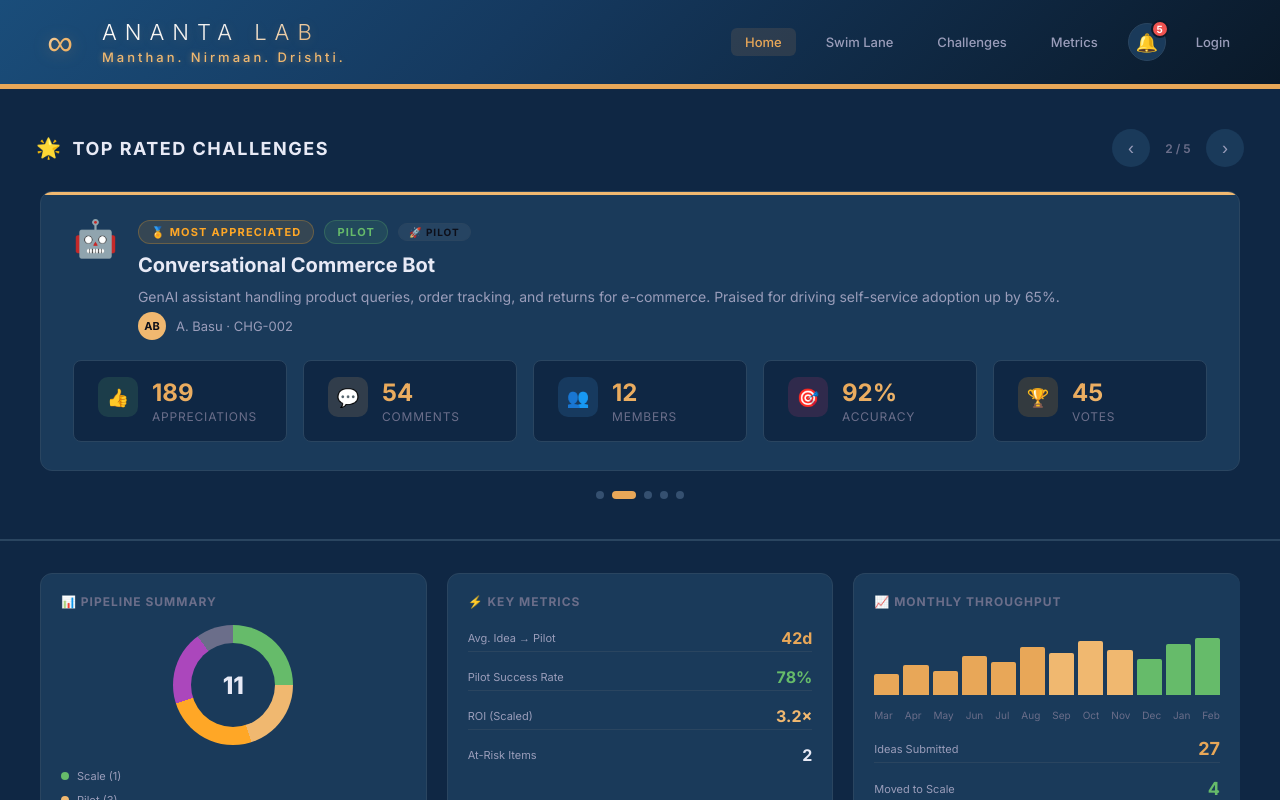
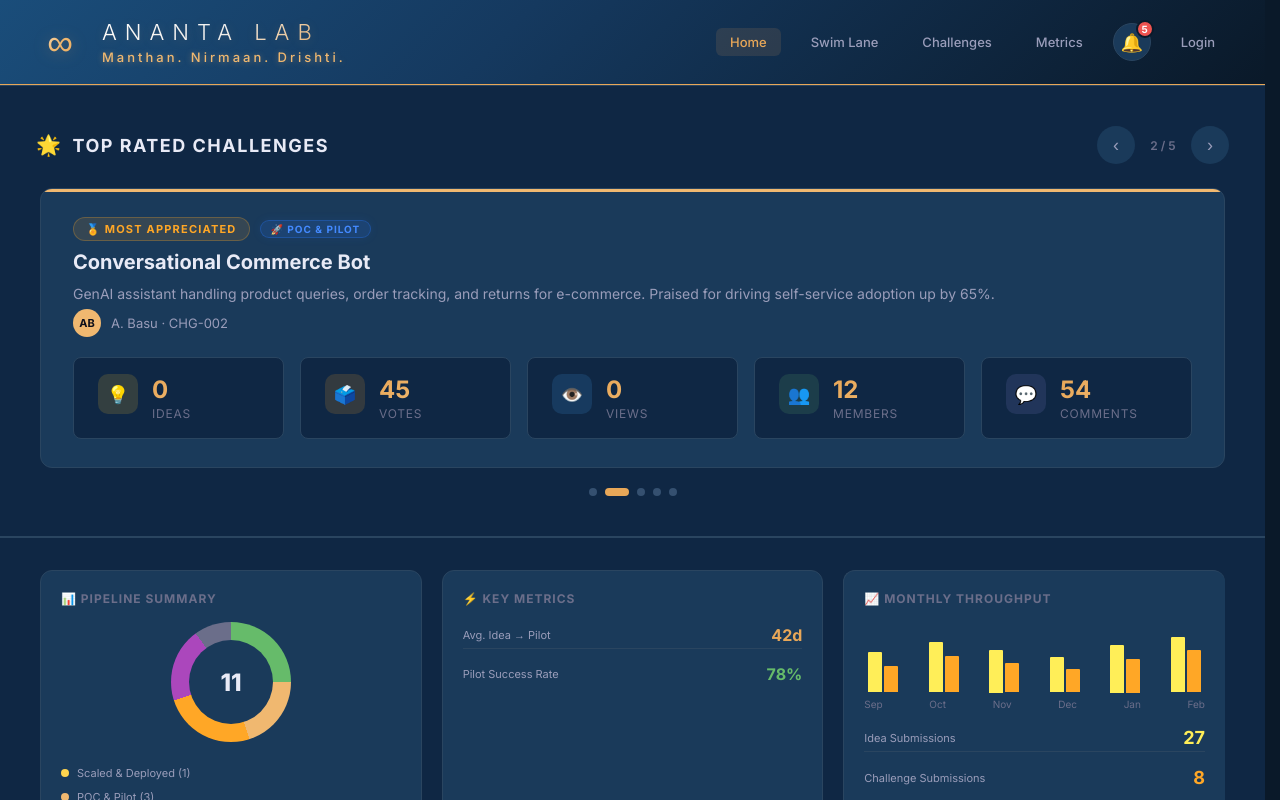
Before and after one commit to burnerdev42/AiTaskDashboard, a React (Vite) app in the folder dashboard/: page / in a window 1280 px wide. Shown: the top 800 px of the page. Built offline with nearby package versions, Linux system fonts and the light colour scheme.

Commit message:
feat: update the design of home and swim lane page (#5)
Co-authored-by: Dibyendu <apple@apples-MacBook-Pro.local>

```diff
--- a/dashboard/src/components/layout/Layout.tsx
+++ b/dashboard/src/components/layout/Layout.tsx
@@ -1,13 +1,17 @@
 import React from 'react';
 import { Header } from './Header';
-import { Outlet } from 'react-router-dom';
+import { Outlet, useLocation } from 'react-router-dom';
 
 export const Layout: React.FC = () => {
+    const location = useLocation();
+
     return (
         <>
             <Header />
             <main className="main-wrapper">
-                <Outlet />
+                <div key={location.key} className="page-transition">
+                    <Outlet />
+                </div>
             </main>
             <footer className="footer">
                 Copyright © 2026, <a href="#">www.ananta.com</a> · Developed with human brain, artificial neurons, love, passion, and GPUs at
--- a/dashboard/src/components/ui/ChallengeCard.tsx
+++ b/dashboard/src/components/ui/ChallengeCard.tsx
@@ -6,27 +6,24 @@ interface ChallengeCardProps {
     challenge: Challenge;
 }
 
-// Helper config for stats display
-const STAT_CONFIG: Record<string, { icon: string; label: string; colorVar: string; color: string }> = {
-    appreciations: { icon: '👍', label: 'Appreciations', colorVar: '--accent-green', color: '#66bb6a' },
-    votes: { icon: '🏆', label: 'Votes', colorVar: '--accent-orange', color: '#ffa726' },
-    comments: { icon: '💬', label: 'Comments', colorVar: '--accent-blue', color: '#f0b870' }, // using header blue-ish gold or standard blue
-    savings: { icon: '💡', label: 'Savings', colorVar: '--accent-purple', color: '#ab47bc' },
-    roi: { icon: '📈', label: 'ROI', colorVar: '--accent-teal', color: '#e8a758' },
-    members: { icon: '👥', label: 'Members', colorVar: '--accent-blue', color: '#42a5f5' },
-    accuracy: { icon: '🎯', label: 'Accuracy', colorVar: '--accent-pink', color: '#ec407a' }, // pink/red
-    active: { icon: '⚡', label: 'Active', colorVar: '--accent-yellow', color: '#ffee58' },
-    alerts: { icon: '🔔', label: 'Alerts', colorVar: '--accent-red', color: '#ef5350' },
-    units: { icon: '📦', label: 'Units', colorVar: '--accent-teal', color: '#26a69a' },
-    methods: { icon: '🔬', label: 'Methods', colorVar: '--accent-gold', color: '#ffd54f' }
+// Helper config for stats display (Standardized set as per user request)
+const STAT_CONFIG: Record<string, { icon: string; label: string; color: string }> = {
+    ideas: { icon: '💡', label: 'Ideas', color: '#ffca28' }, // yellow/gold
+    votes: { icon: '🗳️', label: 'Votes', color: '#ffa726' }, // orange
+    views: { icon: '👁️', label: 'Views', color: '#42a5f5' }, // blue
+    members: { icon: '👥', label: 'Members', color: '#66bb6a' }, // green
+    comments: { icon: '💬', label: 'Comments', color: '#8884d8' } // purple-ish
 };
+
+const REQUIRED_STATS = ['ideas', 'votes', 'views', 'members', 'comments'];
 
 export const ChallengeCard: React.FC<ChallengeCardProps> = ({ challenge }) => {
     const navigate = useNavigate();
 
-    // Get first 5 stats to display
-    const displayStats = Object.entries(challenge.stats).slice(0, 5).map(([key, value]) => {
-        const config = STAT_CONFIG[key] || { icon: '🔹', label: key, colorVar: '--text-secondary', color: '#b0bec5' };
+    // Enforce the specific 5 KPIs for every card
+    const displayStats = REQUIRED_STATS.map(key => {
+        const config = STAT_CONFIG[key];
+        const value = challenge.stats[key] ?? 0;
         return { key, value, ...config };
     });
 
@@ -37,16 +34,10 @@ export const ChallengeCard: React.FC<ChallengeCardProps> = ({ challenge }) => {
             onClick={() => navigate(`/challenges/${challenge.id}`)}
         >
             <div className="challenge-top">
-                <div className="challenge-icon">
-                    {/* Mapping icons based on title or type for now, as they aren't in the data model explicitly yet */}
-                    {challenge.title.includes('Customer') ? '✅' :
-                        challenge.title.includes('Bot') ? '🤖' :
-                            challenge.title.includes('Warehouse') ? '📦' :
-                                challenge.title.includes('Forecasting') ? '🧠' : '📱'}
-                </div>
+                {/* Icon removed as per user request */}
                 <div className="challenge-top-info">
                     <div className="challenge-badge-row">
-                        {challenge.tags?.map(tag => (
+                        {challenge.tags?.filter(tag => tag !== 'Pilot').slice(0, 1).map(tag => (
                             <span key={tag} className={`challenge-badge ${tag === 'Highlighted' ? 'highlighted' : tag === 'Most Appreciated' ? 'appreciated' : 'top-voted'}`}>
                                 {tag === 'Highlighted' && '⭐'}
                                 {tag === 'Most Appreciated' && '🏅'}
@@ -54,12 +45,18 @@ export const ChallengeCard: React.FC<ChallengeCardProps> = ({ challenge }) => {
                                 {' ' + tag}
                             </span>
                         ))}
-                        <span className="challenge-stage-badge">
+                        <span className={`challenge-stage-badge ${challenge.stage.toLowerCase()}`}>
                             {challenge.stage === 'Scale' && '📈'}
                             {challenge.stage === 'Pilot' && '🚀'}
                             {challenge.stage === 'Prototype' && '🔧'}
                             {challenge.stage === 'Ideation' && '💡'}
-                            {' ' + challenge.stage}
+                            {' ' + (
+                                challenge.stage === 'Scale' ? 'Scaled & Deployed' :
+                                    challenge.stage === 'Pilot' ? 'POC & Pilot' :
+                                        challenge.stage === 'Prototype' ? 'Ideation & Evaluation' :
+                                            challenge.stage === 'Ideation' ? 'Challenge Submitted' :
+                                                challenge.stage
+                            )}
                         </span>
                     </div>
                     <h3>{challenge.title}</h3>
--- a/dashboard/src/pages/Home.tsx
+++ b/dashboard/src/pages/Home.tsx
@@ -5,8 +5,10 @@ import { storage } from '../services/storage';
 import { type Challenge } from '../types';
 
 import { TeamMember } from '../components/ui/TeamMember';
+import { useAuth } from '../context/AuthContext';
 
 export const Home: React.FC = () => {
+    const { isAuthenticated } = useAuth();
     const [challenges, setChallenges] = useState<Challenge[]>([]);
     const [currentSlide, setCurrentSlide] = useState(0);
     const isPaused = useRef(false);
@@ -84,11 +86,11 @@ export const Home: React.FC = () => {
                         <div className="donut-hole">11</div>
                     </div>
                     <div className="legend">
-                        <div className="legend-item"><span className="legend-dot" style={{ background: 'var(--accent-green)' }}></span> Scale (1)</div>
-                        <div className="legend-item"><span className="legend-dot" style={{ background: 'var(--accent-blue)' }}></span> Pilot (3)</div>
-                        <div className="legend-item"><span className="legend-dot" style={{ background: 'var(--accent-orange)' }}></span> Prototype (2)</div>
-                        <div className="legend-item"><span className="legend-dot" style={{ background: 'var(--accent-purple)' }}></span> Ideation (4)</div>
-                        <div className="legend-item"><span className="legend-dot" style={{ background: 'var(--text-muted)' }}></span> Parked (1)</div>
+                        <div className="legend-item"><span className="legend-dot" style={{ background: 'var(--accent-gold)' }}></span> Scaled & Deployed (1)</div>
+                        <div className="legend-item"><span className="legend-dot" style={{ background: 'var(--accent-blue)' }}></span> POC & Pilot (3)</div>
+                        <div className="legend-item"><span className="legend-dot" style={{ background: 'var(--accent-yellow)' }}></span> Ideation & Evaluation (2)</div>
+                        <div className="legend-item"><span className="legend-dot" style={{ background: 'var(--accent-red)' }}></span> Challenge Submitted (4)</div>
+                        <div className="legend-item"><span className="legend-dot" style={{ background: 'var(--accent-grey)' }}></span> Parking Lot (1)</div>
                     </div>
                 </div>
 
@@ -102,35 +104,33 @@ export const Home: React.FC = () => {
                         <span className="metric-label">Pilot Success Rate</span>
                         <span className="metric-value green">78%</span>
                     </div>
-                    <div className="metric-row">
-                        <span className="metric-label">ROI (Scaled)</span>
-                        <span className="metric-value blue">3.2×</span>
-                    </div>
-                    <div className="metric-row">
-                        <span className="metric-label">At-Risk Items</span>
-                        <span className="metric-value red">2</span>
-                    </div>
                 </div>
 
                 {/* Panel 3 simplified for React without specific charting lib availability yet, matching HTML structure */}
                 <div className="metric-panel">
                     <h3>📈 Monthly Throughput</h3>
                     <div className="spark-bars">
-                        {[35, 50, 40, 65, 55, 80, 70, 90, 75, 60, 85, 95].map((h, i) => (
-                            <div key={i} className="spark-bar" style={{ height: `${h}%`, background: i > 8 ? 'var(--accent-green)' : i > 5 ? 'var(--accent-blue)' : 'var(--accent-teal)' }}></div>
+                        {[
+                            { i: 80, c: 22 }, { i: 100, c: 30 },
+                            { i: 85, c: 24 }, { i: 70, c: 19 }, { i: 95, c: 28 }, { i: 110, c: 35 }
+                        ].map((d, idx) => (
+                            <div key={idx} className="grouped-month">
+                                <div className="spark-bar ideas" style={{ height: `${d.i / 1.2}%`, animationDelay: `${0.5 + idx * 0.08}s` }}></div>
+                                <div className="spark-bar challenges" style={{ height: `${d.c * 2}%`, animationDelay: `${0.5 + idx * 0.08 + 0.03}s` }}></div>
+                            </div>
                         ))}
                     </div>
                     <div style={{ display: 'flex', justifyContent: 'space-between', fontSize: '10px', color: 'var(--text-muted)', marginTop: '6px' }}>
-                        <span>Mar</span><span>Apr</span><span>May</span><span>Jun</span><span>Jul</span><span>Aug</span><span>Sep</span><span>Oct</span><span>Nov</span><span>Dec</span><span>Jan</span><span>Feb</span>
+                        <span>Sep</span><span>Oct</span><span>Nov</span><span>Dec</span><span>Jan</span><span>Feb</span>
                     </div>
                     <div style={{ marginTop: '14px' }}>
                         <div className="metric-row">
-                            <span className="metric-label">Ideas Submitted</span>
-                            <span className="metric-value teal" style={{ fontSize: '18px' }}>27</span>
+                            <span className="metric-label dot yellow">Idea Submissions</span>
+                            <span className="metric-value yellow" style={{ fontSize: '18px' }}>27</span>
                         </div>
                         <div className="metric-row">
-                            <span className="metric-label">Moved to Scale</span>
-                            <span className="metric-value green" style={{ fontSize: '18px' }}>4</span>
+                            <span className="metric-label dot orange">Challenge Submissions</span>
+                            <span className="metric-value orange" style={{ fontSize: '18px' }}>8</span>
                         </div>
                     </div>
                 </div>
@@ -260,6 +260,7 @@ export const Home: React.FC = () => {
                     <TeamMember avatar="SC" name="Sourav Chatterjee" role="DevOps Lead" bio="CI/CD evangelist automating deployment pipelines and infrastructure-as-code at scale." stats={{ ideas: 4, automated: 8, deploys: "200+" }} color="orange" />
                 </div>
 
+                {!isAuthenticated && (
                     <div className="team-join-banner">
                         <div className="join-text">
                             <h3>Join the Movement</h3>
@@ -267,6 +268,7 @@ export const Home: React.FC = () => {
                         </div>
                         <Link to="/register" className="join-btn">✨ Register & Join</Link>
                     </div>
+                )}
             </section>
 
             {/* ─── NEWSLETTER SECTION ═══════════════════ */}
--- a/dashboard/src/pages/SwimLanes.tsx
+++ b/dashboard/src/pages/SwimLanes.tsx
@@ -33,9 +33,9 @@ export const SwimLanes: React.FC = () => {
         badgeBg: string;
     }[] = [
             { id: 'Ideation', title: 'Challenge<br/>Submitted', icon: '🔴', max: 6, widthClass: 'w-sm', color: 'var(--accent-red)', laneClass: 'challenge', widthLabel: 'New problems & opportunities', addLabel: '+ Add Challenge', footerLabel: 'Challenges submitted', badgeBg: 'rgba(239,83,80,.15)' },
-            { id: 'Prototype', title: 'Ideation &<br/>Evaluation', icon: '🟡', max: 15, widthClass: 'w-md', color: 'var(--accent-yellow)', laneClass: 'ideation-evaluation', widthLabel: 'Brainstorm & feasibility', addLabel: '+ Add Idea/Evaluation', footerLabel: 'Ideas available', badgeBg: 'rgba(255,238,88,.12)' },
+            { id: 'Prototype', title: 'Ideation &<br/>Evaluation', icon: '🟡', max: 15, widthClass: 'w-md', color: 'var(--accent-yellow)', laneClass: 'ideation-evaluation', widthLabel: 'Brainstorm & feasibility', addLabel: '+ Add Idea/Evaluation', footerLabel: 'To be Evaluated', badgeBg: 'rgba(255,238,88,.12)' },
             { id: 'Pilot', title: 'POC &<br/>Pilot', icon: '🔵', max: 8, widthClass: 'w-md', color: 'var(--accent-blue)', laneClass: 'poc-pilot', widthLabel: 'Build & validate prototypes', addLabel: '+ Add POC/Pilot', footerLabel: 'Prototypes running', badgeBg: 'rgba(240,184,112,.15)' },
-            { id: 'Scale', title: 'Deployed', icon: '⭐', max: 8, widthClass: 'w-md', color: 'var(--accent-gold)', laneClass: 'deployed', widthLabel: 'Live in production', addLabel: '+ Add Deployment', footerLabel: 'In production', badgeBg: 'rgba(255,213,79,.12)' },
+            { id: 'Scale', title: 'Scaled &<br/>Deployed', icon: '⭐', max: 8, widthClass: 'w-md', color: 'var(--accent-gold)', laneClass: 'deployed', widthLabel: 'Live in production', addLabel: '+ Add Deployment', footerLabel: 'In production', badgeBg: 'rgba(255,213,79,.12)' },
             { id: 'Parking Lot', title: 'Parking<br/>Lot', icon: '⚪', max: 8, widthClass: 'w-sm', color: 'var(--accent-grey)', laneClass: 'parking', widthLabel: 'Paused or deferred items', addLabel: '+ Park Item', footerLabel: 'Items parked', badgeBg: 'rgba(120,144,156,.15)' },
         ];
 
```
Also changed, not shown: dashboard/src/index.css. Lines whose indentation alone changed are shown as unchanged.
